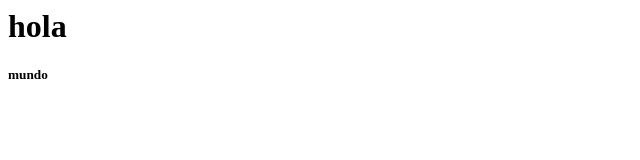
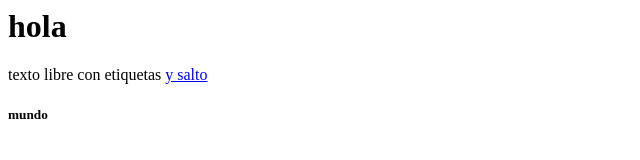
Before and after one commit to Thunzs/Estatica, a plain HTML site: page index.html in a window 1280 px wide. Shown: the whole page, without its empty margins (0-640 px from the left). Drawn offline with Linux system fonts and the light colour scheme.

Commit message:
mk2 index.html

```diff
--- a/index.html
+++ b/index.html
@@ -2,6 +2,7 @@
 <head><title>Test pestaña</title></head>
 <body>
 <h1>hola</h1>
+  <p> texto libre con etiquetas <a href="dato.html" title="salto"> y salto </a></p>
   <h5>mundo</h5>
 </body>
 
```
